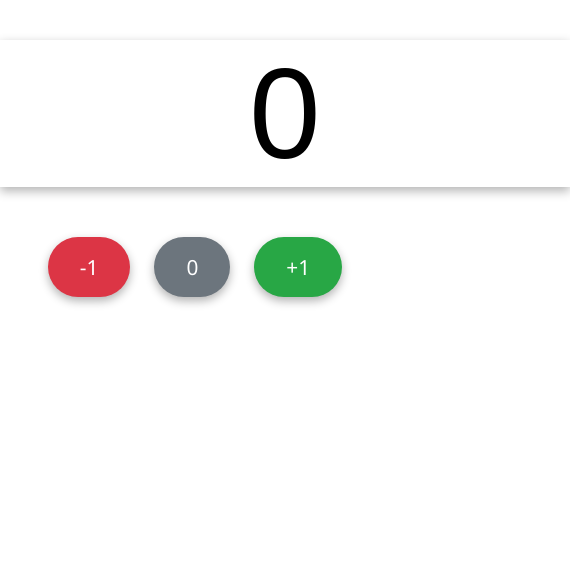
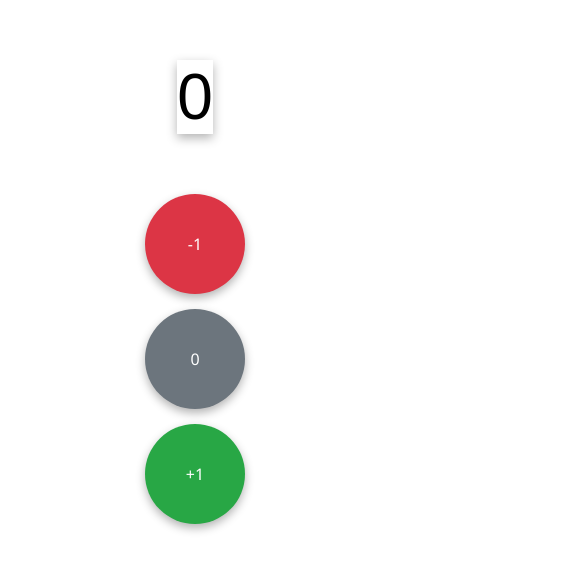
Before and after one commit to derarshan/counter-app, a plain HTML site: page index.html in a window 390 px wide. Shown: the whole page, 570 px wide, since content can reach past the window. Drawn offline with Linux system fonts and the light colour scheme.

Commit message:
Update style.css

```diff
--- a/style.css
+++ b/style.css
@@ -7,15 +7,17 @@ body
     flex-direction: column;
     align-items: center;
     justify-content: flex-start;
+    padding: 20px;
+    box-sizing: border-box;
 }
 
 #countLabel
 {
     display: block;
     margin: 40px auto;
-    font-size: 8em;
-    font-family: Arial;
-    font-weight:normal;
+    font-size: clamp(4rem, 20vw, 8rem);
+    font-family: Arial, sans-serif;
+    font-weight: normal;
     color: black;
     text-align: center;
     width: 8ch;
@@ -25,20 +27,27 @@ body
 
 #buttonContainer
 {
-    text-align: center;
+    display: flex;
+    flex-wrap: wrap;
+    gap: 15px;
+    justify-content: center;
+    margin-top: 20px;
 }
 
 .buttons
 {
-    padding: 16px 32px;
-    font-size: 1.3em;
+    flex: 1 1 100px;
+    min-width: 100px;
+    max-width: 200px;
+    padding: 14px 24px;
+    font-size: 1.2em;
     font-family: 'Segoe UI', sans-serif;
     border: none;
     border-radius: 50px;
-    margin: 10px;
     cursor: pointer;
     transition: all 0.3s ease;
     box-shadow: 0 4px 10px rgba(0, 0, 0, 0.3);
+    text-align: center;
 }
 
 #increase
@@ -76,3 +85,24 @@ body
     background-color: #5a6268;
     color: #e2e6ea;
 }
+
+@media (max-width: 400px)
+{
+    #countLabel
+    {
+        font-size: 4rem;
+        width: auto;
+    }
+
+    .buttons
+    {
+        width: 100%;
+        font-size: 1em;
+    }
+
+    #buttonContainer
+    {
+        flex-direction: column;
+        align-items: center;
+    }
+}
```
